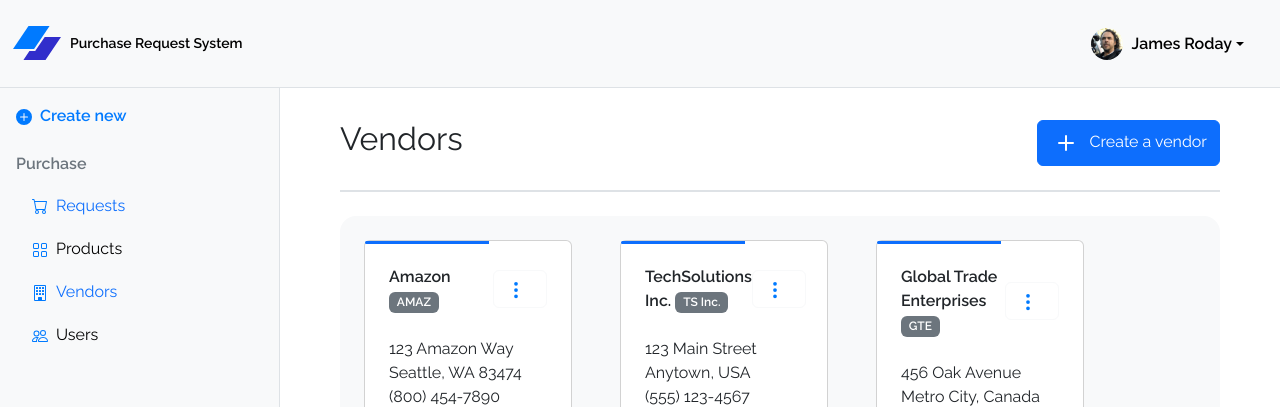
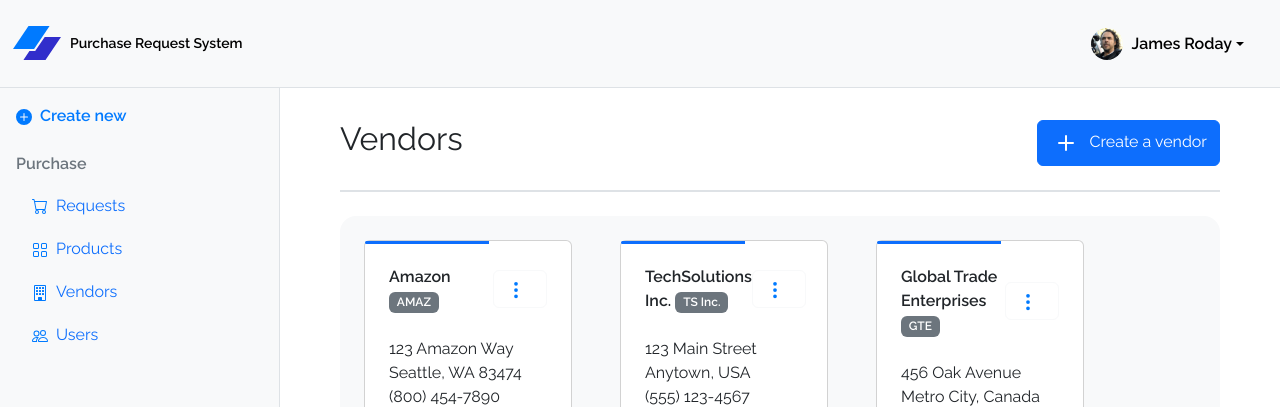
Before and after one commit to craigmckeachie/PrsClient, a React (Vite) app: page /vendors in a window 1280 px wide. Shown: the top 407 px of the page. Built offline with nearby package versions, Linux system fonts and the light colour scheme.

Commit message:
appnav working except active icon

```diff
--- a/src/AppNav.tsx
+++ b/src/AppNav.tsx
@@ -1,14 +1,96 @@
 import { Link } from "react-router-dom";
+import Nav from "react-bootstrap/Nav";
 import bootstrapIcons from "./assets/bootstrap-icons.svg";
 
 function AppNav() {
   return (
-    <nav
+    <>
+      <Nav
+        variant="pills"
+        // defaultActiveKey="/vendors"
+        // activeKey="/vendors"
+        as="ul"
         className="d-flex flex-column flex-shrink-0 p-3 bg-body-tertiary border-end min-vh-100 position-sticky"
         style={{ width: 280 }}
       >
         <a href="" className="mb-4 text-decoration-none fw-bolder">
-        <svg className="bi pe-none me-2" width={16} height={16} fill="#007AFF">
+          <svg
+            className="bi pe-none me-2"
+            width={16}
+            height={16}
+            fill="#007AFF"
+          >
+            <use xlinkHref={`${bootstrapIcons}#plus-circle-fill`} />
+          </svg>
+          Create new
+        </a>
+        <Nav.Item as="li" className="text-secondary fw-bold mb-2">
+          Purchase
+        </Nav.Item>
+        <Nav.Item as="li">
+          <Nav.Link eventKey="/requests" as={Link} to="/requests">
+            <svg
+              className="bi pe-none me-2"
+              width={16}
+              height={16}
+              fill="#007AFF"
+            >
+              <use xlinkHref={`${bootstrapIcons}#cart`} />
+            </svg>
+            Requests
+          </Nav.Link>
+        </Nav.Item>
+        <Nav.Item as="li">
+          <Nav.Link eventKey="/products" as={Link} to="/products">
+            <svg
+              className="bi pe-none me-2"
+              width={16}
+              height={16}
+              fill="#007AFF"
+            >
+              <use xlinkHref={`${bootstrapIcons}#grid`} />
+            </svg>
+            Products
+          </Nav.Link>
+        </Nav.Item>
+        <Nav.Item as="li">
+          <Nav.Link eventKey="/vendors" as={Link} to="/vendors">
+            <svg
+              className="bi pe-none me-2"
+              width={16}
+              height={16}
+              fill="#007AFF"
+            >
+              <use xlinkHref={`${bootstrapIcons}#building`} />
+            </svg>
+            Vendors
+          </Nav.Link>
+        </Nav.Item>
+        <Nav.Item as="li">
+          <Nav.Link eventKey="/users" as={Link} to="/users">
+            <svg
+              className="bi pe-none me-2"
+              width={16}
+              height={16}
+              fill="#007AFF"
+            >
+              <use xlinkHref={`${bootstrapIcons}#people`} />
+            </svg>
+            Users
+          </Nav.Link>
+        </Nav.Item>
+      </Nav>
+      {/* <nav
+        className="d-flex flex-column flex-shrink-0 p-3 bg-body-tertiary border-end min-vh-100 position-sticky"
+        style={{ width: 280 }}
+      >
+        <a href="" className="mb-4 text-decoration-none fw-bolder">
+          <svg
+            className="bi pe-none me-2"
+            width={16}
+            height={16}
+            fill="#007AFF"
+          >
             <use xlinkHref={`${bootstrapIcons}#plus-circle-fill`} />
           </svg>
           Create new
@@ -42,7 +124,6 @@
             </a>
           </li>
           <li>
-          {/* <a href="vendors.html" className="nav-link active"> */}
             <Link to="vendors" className="nav-link">
               <svg
                 className="bi pe-none me-2"
@@ -54,7 +135,6 @@
               </svg>
               Vendors
             </Link>
-          {/* </a> */}
           </li>
           <li>
             <a href="users.html" className="nav-link link-body-emphasis">
@@ -70,7 +150,8 @@
             </a>
           </li>
         </ul>
-    </nav>
+      </nav> */}
+    </>
   );
 }
 
```
Lines whose indentation alone changed are shown as unchanged.
